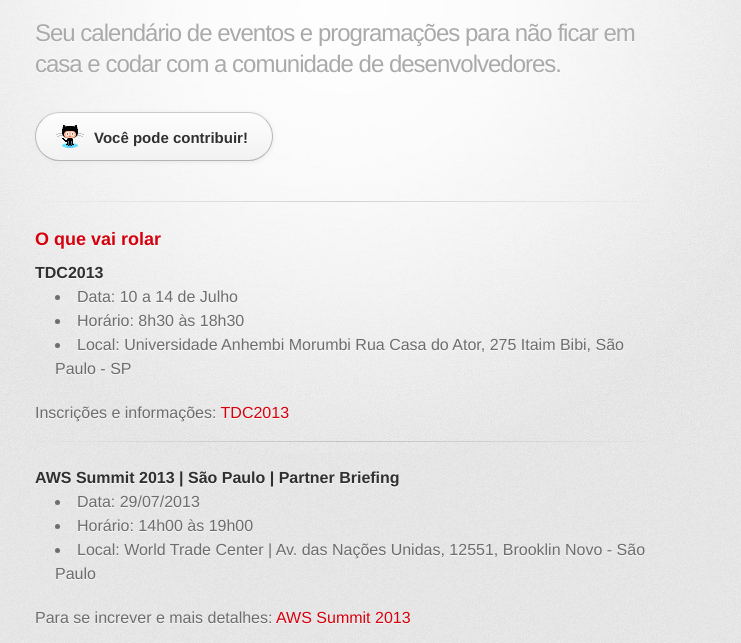
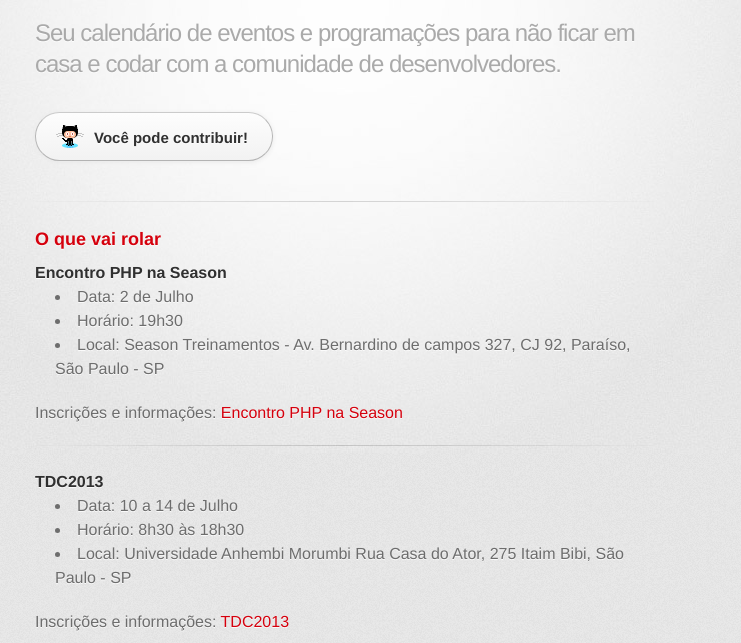
Before and after one commit to saiadecasa/saiadecasa.github.io, a plain HTML site: page index.html in a window 1280 px wide. Shown: the part 120-763 px from the top of the page, without its empty margins (295-1036 px from the left). Drawn offline with Linux system fonts and the light colour scheme; a web font is replaced by a local one.

Commit message:
Addition of Encontro PHP na Season.

```diff
--- a/index.html
+++ b/index.html
@@ -32,6 +32,16 @@
                 <section id="main_content">
 
                     <h3>O que vai rolar</h3>
+
+                    <!-- 02/07/13 -->
+                    <h4>Encontro PHP na Season</h4>
+                    <ul>
+                      <li><b>Data:</b> 2 de Julho</li>
+                      <li><b>Horário:</b> 19h30</li>
+                      <li><b>Local:</b> Season Treinamentos - Av. Bernardino de campos 327, CJ 92, Paraíso, São Paulo - SP</li>
+                    </ul>
+                    <p>Inscrições e informações: <a href="https://www.facebook.com/events/511417232247440/">Encontro PHP na Season</a></p>
+                    <hr>
 
                     <h4>TDC2013</h4>
                     <ul>
```
